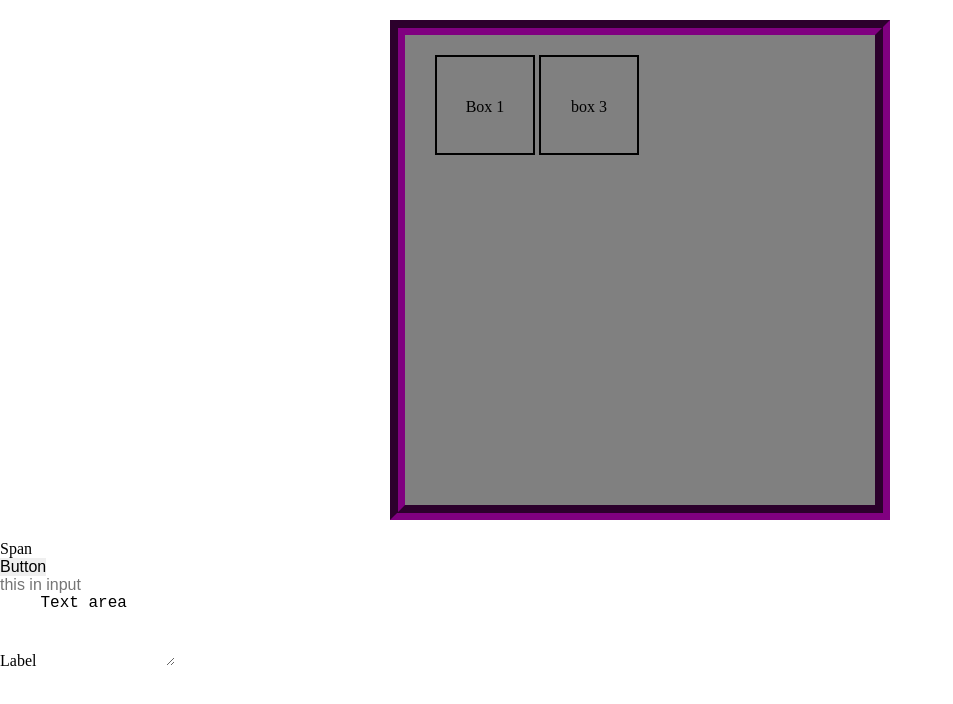
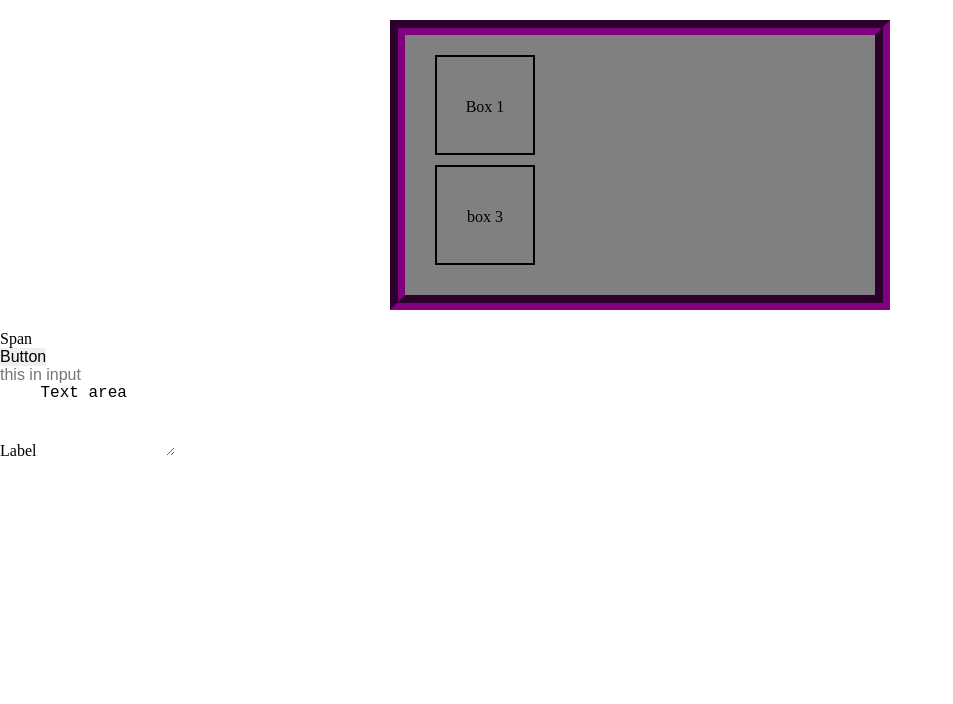
Before and after one commit to mwenaro/gomycode-css-display-position, a plain HTML site: page index.html in a window 1280 px wide. Shown: the whole page, without its empty margins (0-953 px from the left). Drawn offline with Linux system fonts and the light colour scheme.

Commit message:
chore: create exetrnal css file-./css/style.css

```diff
--- /dev/null
+++ b/css/style.css
@@ -0,0 +1,28 @@
+* {
+    box-sizing: border-box;
+    border: 0;
+    margin: 0;
+    padding: 0;
+    font-size: 16px;
+  }
+  .container {
+    margin:20px;
+    margin-left:auto;
+    margin-right:auto;
+    width: 500px;
+    /* height: 500px; */
+  height: fit-content;
+    border: 15px groove purple;
+    background-color: gray;
+    padding: 20px 30px;
+  }
+  .box {
+    /* inline, block, inline-block */
+    /* display: inline-block; */
+    width:100px;
+    height: 100px;
+    border:2px solid #000;
+    margin-bottom: 10px;
+    text-align: center;
+    line-height: 100px;
+  }
--- a/index.html
+++ b/index.html
@@ -3,34 +3,9 @@
   <head>
     <meta charset="UTF-8" />
     <meta name="viewport" content="width=device-width, initial-scale=1.0" />
-    <style>
-      * {
-        box-sizing: border-box;
-        border: 0;
-        margin: 0;
-        padding: 0;
-        font-size: 16px;
-      }
-      .container {
-        margin:20px;
-        margin-left:auto;
-        margin-right:auto;
-        width: 500px;
-        height: 500px;
-        border: 15px groove purple;
-        background-color: gray;
-        padding: 20px 30px;
-      }
-      .box {
-        /* inline, block, inline-block */
-        display: inline-block;
-        width:100px;
-        height: 100px;
-        border:2px solid #000;
-        margin-bottom: 10px;
-        text-align: center;
-        line-height: 100px;
-      }
+   <link rel="stylesheet" href="./css/style.css">
+   <style>
+
 #div2{
     /* margin-left:auto;
     margin-right: auto; */
```
Also changed, not shown: css-position.html (added, +21 -0 lines).
